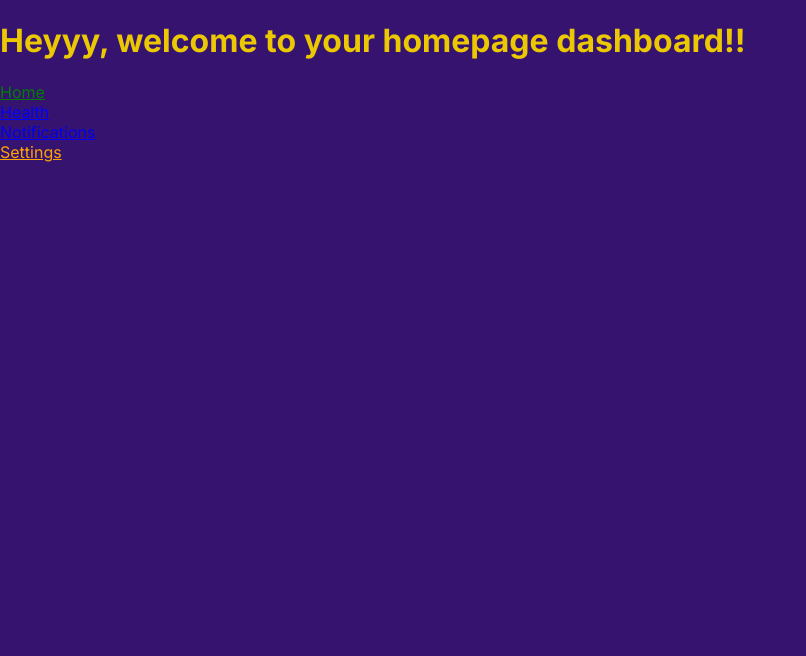
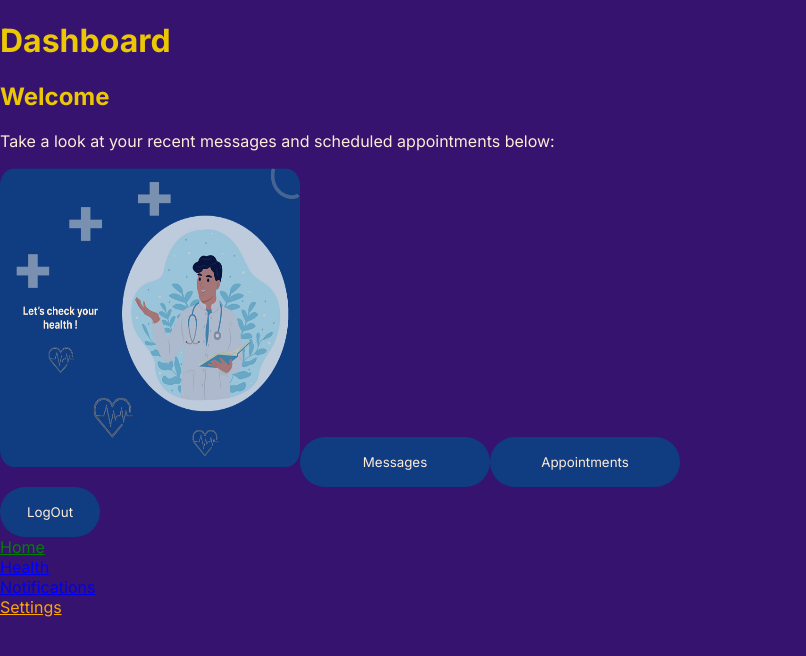
Before and after one commit to MaccccD/Haemophilia-Healthcare-App, a React (Create React App) app: page / in a window 1280 px wide. Shown: the top 656 px of the page, without its empty margins (0-806 px from the left). Built offline with nearby package versions, Linux system fonts and the light colour scheme; sample sign-in values are in the browser's storage; a web font is replaced by a local one.

Commit message:
HomePage Dashboard, Search Feature  & LogOut Functionality Update
-Added the homepage dashboard styling.
-Added the log out functionality and its routing.
-Added Health Metris Page routing functionality.
-Added Search Filter on Health Metrics page.

```diff
--- a/src/App.js
+++ b/src/App.js
@@ -12,6 +12,14 @@ import BloodTest from "./Haemophilia Components/BloodTest";
 import ClottingLevels from "./Haemophilia Components/ClottingLevels";
 import HaemophiliaLabResults from "./Haemophilia Components/HaemophiliaLabResults";
 import JointPainTracker from "./Haemophilia Components/JointPainTracker";
+import Diabetes from "./Diabetes Components/Diabetes";
+import DiabetesResults from "./Diabetes Components/DiabetesResults";
+import BPResults from "./High Blood Pressure Components/BPResults";
+import HighBloodPressure from "./High Blood Pressure Components/HighBloodPressure";
+import Anxiety from "./Mental Health Components/Anxiety";
+import Depression from "./Mental Health Components/Depression";
+import MentalHealthResults from "./Mental Health Components/MentalHealthResults";
+import PTSD from "./Mental Health Components/PTSD";
 import Login from "./Main Pages/Login";
 import AuthContextProvider from "./Context/AuthContext";
 import { useContext } from 'react';
@@ -19,6 +27,7 @@ import { userAuthenticate } from './Context/AuthContext';
 import { Navigate } from 'react-router-dom';
 import { useLocation } from "react-router-dom";
 import NavBar from "./Main Components/NavBar";
+import Logout from "./Main Pages/Logout";
 
 function ProtectedRoute({children}){
   const {authenticate} = useContext(userAuthenticate);
@@ -35,7 +44,7 @@ function App() {
     <BrowserRouter>
     <AuthContextProvider>
        <Routes>
-        <Route path="/" element = {<ProtectedRoute><Home/><NavBar/></ProtectedRoute>}/>
+        <Route path="/" element = {<ProtectedRoute><Home/><Logout/><NavBar/></ProtectedRoute>}/>
         <Route path="/HealthMetrics" element = {<ProtectedRoute><HealthMetrics/><NavBar/></ProtectedRoute>}/>
         <Route path="/Notifications" element = {<ProtectedRoute><Notifications/><NavBar/></ProtectedRoute>}/>
         <Route path="/Settings" element = {<ProtectedRoute><Settings/><NavBar/></ProtectedRoute>}/>
@@ -47,6 +56,14 @@ function App() {
         <Route path="/ClottingLevels" element = {<ClottingLevels/>}/>
         <Route path="/HaemophiliaLabResults" element = {<HaemophiliaLabResults/>}/>
         <Route path="/JointPainTracker" element = {<JointPainTracker/>}/>
+        <Route path="/Diabetes" element = {<Diabetes/>}/>
+        <Route path="/DiabetesResults" element = {<DiabetesResults/>}/>
+        <Route path="/HighBloodPressure" element = {<HighBloodPressure/>}/>
+        <Route path="/BPResults" element = {<BPResults/>}/>
+        <Route path="/Anxiety" element = {<Anxiety/>}/>
+        <Route path="/Depression" element = {<Depression/>}/>
+        <Route path="/MentalHealth" element = {<MentalHealthResults/>}/>
+        <Route path="/PTSD" element = {<PTSD/>}/>
         <Route path="/Login" element = {<Login/>}/>
         <Route path="*" element={<Navigate to="/" replace />} />
     </Routes>
--- a/src/Context/AuthContext.jsx
+++ b/src/Context/AuthContext.jsx
@@ -1,4 +1,5 @@
 import React, { createContext, useState, useEffect } from 'react';
+import Logout from '../Main Pages/Logout';
 
 export const userAuthenticate = createContext();
 
@@ -9,6 +10,7 @@ function AuthContextProvider({children}) {
   const [userHouseAddress, setUserHouseAdrress] = useState("");
   const [password, setPassword] = useState("");
   const [validatePassword, setValidationPassword] = useState("");
+  const [logout, setLogout] = useState(false);
   const [authenticate, SetAuthenticate] = useState(()=>{
    const authToken =  localStorage.getItem("isAuthenticated")
    return authToken === "true"; // stored this as a string bc the item that is got is also rendered as a string
@@ -52,9 +54,15 @@ function AuthContextProvider({children}) {
   return true;
   }
 
+  function LogOut(){
+   if(logout === true){
+    setLogout(true);
+   }
+  }
+
 
   return (
-    <userAuthenticate.Provider value={{user, userEmailAddress, userHouseAddress, password, validatePassword,authenticate, personalAddress, personalDetails}}>
+    <userAuthenticate.Provider value={{user, userEmailAddress, userHouseAddress, password, validatePassword,authenticate, personalAddress, personalDetails, LogOut}}>
      {children}
     </userAuthenticate.Provider>
   )
--- a/src/Context/MessagesProvider.jsx
+++ b/src/Context/MessagesProvider.jsx
@@ -1,6 +1,8 @@
-import React from 'react'
+import React from 'react';
+
 
 function MessagesProvider() {
+
   return (
     <div>
 
--- a/src/Diabetes Components/Diabetes.jsx
+++ b/src/Diabetes Components/Diabetes.jsx
@@ -3,7 +3,7 @@ import React from 'react'
 function Diabetes() {
   return (
     <div>
-
+      <p className='content'>Here are your sugar diebetes levels:</p>
     </div>
   )
 }
--- a/src/Diabetes Components/DiabetesResults.jsx
+++ b/src/Diabetes Components/DiabetesResults.jsx
@@ -3,7 +3,7 @@ import React from 'react'
 function DiabetesResults() {
   return (
     <div>
-
+      <p className='content'>Here are your sugar diabetes results:</p>
     </div>
   )
 }
--- a/src/Main Pages/HealthMetrics.jsx
+++ b/src/Main Pages/HealthMetrics.jsx
@@ -4,6 +4,7 @@ import { useNavigate } from 'react-router-dom';
 function HealthMetrics() {
     const navigate = useNavigate();
     const[selectedConditions,setSelectedConditions] = useState([]);
+    const [search, setSearch] = useState("");
 
     // setting up the ease retrieval of the selcted conditions when this components mounts so the slected health cinditions are obtained
     useEffect(()=>{
@@ -25,29 +26,29 @@ function HealthMetrics() {
     ],
 
      "Sugar Diabetic": [
-      {name: "Diabetes Levels", route: "/Diabetes Components/Diabetes"},
-      {name: "Diabetes Lab Results", route: "/Diabetes Components/DiabetesResults"}
+      {name: "Diabetes Levels", route: "/Diabetes"},
+      {name: "Diabetes Lab Results", route: "/DiabetesResults"}
     ],
 
     "Hypertension" : [
-      {name: "High Blood pressure levels", route: "/High Blood Pressure Components/HighBloodPressure"},
-      {name: "BP Results", route: "/High Blood Pressure Components/BPResults"}
+      {name: "High Blood pressure levels", route: "/HighBloodPressure"},
+      {name: "BP Results", route: "/BPResults"}
     ],
 
      "PTSD": [
-      {name: "PTSD", route: "/Mental Health Components/PTSD"}
+      {name: "PTSD", route: "/PTSD"}
     ],
 
      "Anxiety": [
-      {name: "Anxiety", route: "/Mental Health Components/Anxiety"}
+      {name: "Anxiety", route: "/Anxiety"}
     ],
 
      "Depression": [
-      {name: "Depression", route: "/Mental Health Components/Depression"}
+      {name: "Depression", route: "/Depression"}
     ],
 
      "Generic'Other'": [
-      {name: "Mental Health Results", route: "/Mental Health Components/MentalHealthResults"}
+      {name: "Mental Health Results", route: "/MentalHealthResults"}
     ]
   };
 
@@ -66,9 +67,11 @@ function HealthMetrics() {
     );
   };
 
+
   return (
     <div>
       <h1 className='heading'>Heyy, All things about your health!!</h1>
+       <input type='search' placeholder='Search...' className='search' onChange={(e)=>  setSearch(e.target.value)}/>
        {selectedConditions.length > 0 && renderButtons().length > 0 ? (
         renderButtons()
       ) : (
--- a/src/Main Pages/Home.jsx
+++ b/src/Main Pages/Home.jsx
@@ -1,9 +1,22 @@
-import React from 'react';
+import React, { useContext } from 'react';
+import HeroImage from "../Images/Hero Image.png"
 
 function Home() {
+//get the user's names that tehy used to create account and login to welcome them. (personal touch):
+const username = JSON.parse(localStorage.getItem("userDetails"));
   return (
     <div>
-      <h1 className='heading'>Heyyy, welcome to your homepage dashboard!!</h1>
+      <h1 className='heading'>Dashboard</h1>
+
+      <h2 className='subheading'>Welcome {username.fullNames}</h2>
+
+      <p className='content'>Take a look at your recent messages and scheduled appointments below:</p>
+
+      <img className='heroImage' src= {HeroImage} alt='A doctor image with a stethoscope'/>
+
+      <button className='messages'>Messages</button>
+
+      <button className='appointments'>Appointments</button>
     </div>
   )
 }
--- a/src/Main Pages/Login.jsx
+++ b/src/Main Pages/Login.jsx
@@ -1,6 +1,6 @@
 import React, { useContext, useState } from 'react';
 import { useNavigate } from 'react-router-dom';
-import { userAuthenticate } from '../Context/AuthContext';
+
 
 
 function Login() {
--- /dev/null
+++ b/src/Main Pages/Logout.jsx
@@ -0,0 +1,25 @@
+import React, { useContext } from 'react';
+import { useNavigate } from 'react-router-dom';
+import { userAuthenticate } from '../Context/AuthContext';
+
+
+function Logout() {
+
+    const {LogOut} = useContext(userAuthenticate);
+    const navigate = useNavigate();
+
+    function HandleLogOut(event){
+     event.preventDefault();
+     if(LogOut){
+        navigate("/Login");
+        return;
+     }
+    }
+  return (
+    <div>
+      <button className='nextBtn' onClick={HandleLogOut}>LogOut</button>
+    </div>
+  )
+}
+
+export default Logout;
--- a/src/Mental Health Components/Anxiety.jsx
+++ b/src/Mental Health Components/Anxiety.jsx
@@ -3,7 +3,7 @@ import React from 'react'
 function Anxiety() {
   return (
     <div>
-
+      <p className='content'>Here are your anxiety records:</p>
     </div>
   )
 }
--- a/src/Styles/App.css
+++ b/src/Styles/App.css
@@ -4,9 +4,13 @@
 }
 .heading {
   color: #EBC801;
-  font-size: 20;
+  font-size: 25;
   font-weight: bolder;
-
+}
+.subheading {
+  color: #EBC801;
+  font-size: 18;
+  font-weight: bold;
 }
 .content {
   color: #FFEBD7;
@@ -41,6 +45,24 @@
 .createAccountBtn:hover{
   background-color: #062758;
 }
+.messages {
+ background-color: #103D81;
+ color: #FFEBD7;
+ border-radius: 25px;
+ width: 190px;
+ height: 50px;
+ border: none;
+ opacity: 100;
+}
+.appointments {
+ background-color: #103D81;
+ color: #FFEBD7;
+ border-radius: 25px;
+ width: 190px;
+ height: 50px;
+ border: none;
+ opacity: 100;
+}
 label {
   color: #FFEBD7;
 }
@@ -60,3 +82,14 @@ label {
 .bleedingData:hover{
   background-color: #7a1b07;
 }
+.heroImage {
+  width: 300px;
+  height: 300px;
+}
+.search {
+  color: #FFEBD7;
+  width: 195px;
+  height: 50px;
+  border-radius: 10px;
+  gap: 20;
+}
```
Also changed, not shown: src/Images/Hero Image.png (added).
